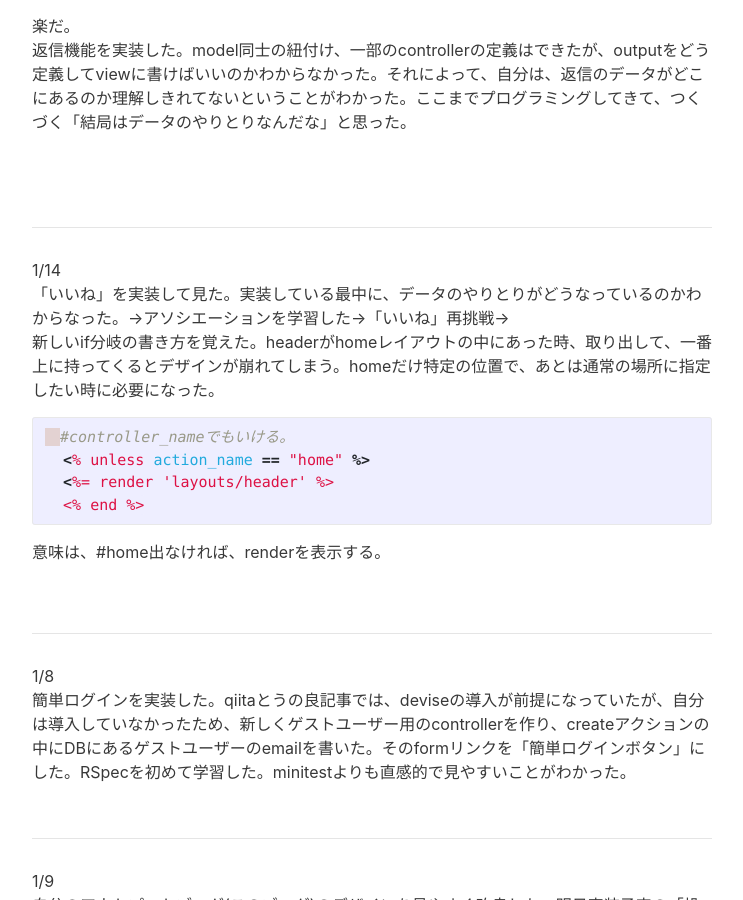
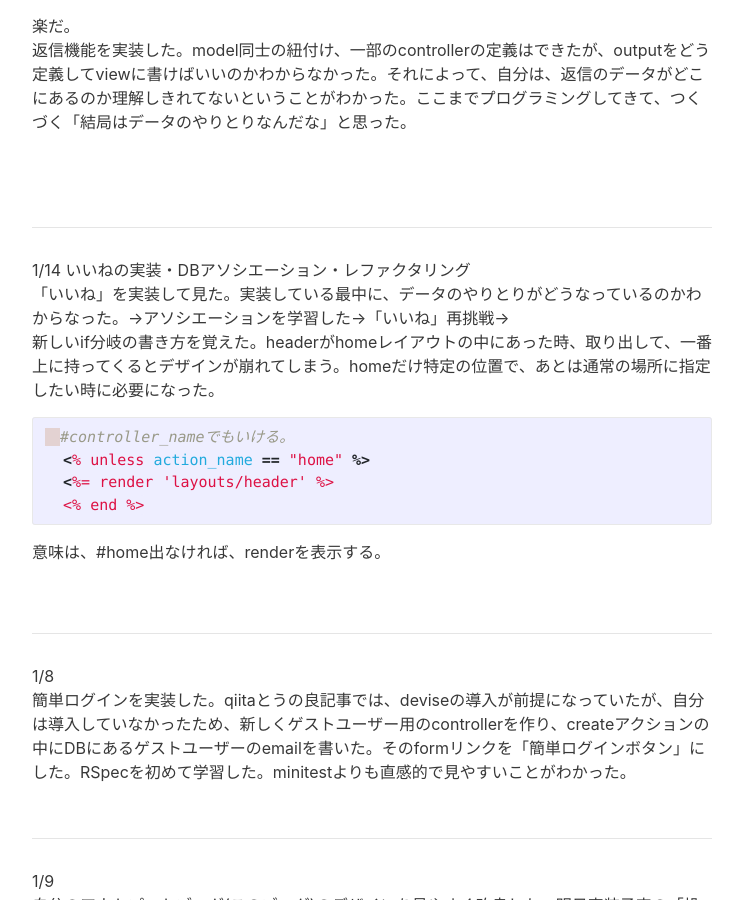
Before and after one commit to kazblog/kazblog.github.io, a Jekyll site: the page built from _posts/weekly-update/2021-01-17-hello.md, in a window 1280 px wide and 900 px high, scrolled down 1987 px. Shown: the whole window, without its empty margins (268-1011 px from the left). Built offline with Jekyll 4.4.1, drawn with Linux system fonts in a browser that asks for light colours; nearby versions of some CDN libraries.

Commit message:
Update 2021-01-17-hello.md

````diff
--- a/_posts/weekly-update/2021-01-17-hello.md
+++ b/_posts/weekly-update/2021-01-17-hello.md
@@ -62,7 +62,7 @@ gem　追加後
 
 <br><br>
 <hr>
-1/14<br>「いいね」を実装して見た。実装している最中に、データのやりとりがどうなっているのかわからなった。→アソシエーションを学習した→「いいね」再挑戦→<br>
+1/14 いいねの実装・DBアソシエーション・レファクタリング<br>「いいね」を実装して見た。実装している最中に、データのやりとりがどうなっているのかわからなった。→アソシエーションを学習した→「いいね」再挑戦→<br>
 新しいif分岐の書き方を覚えた。headerがhomeレイアウトの中にあった時、取り出して、一番上に持ってくるとデザインが崩れてしまう。homeだけ特定の位置で、あとは通常の場所に指定したい時に必要になった。
 
 ```ruby
````
